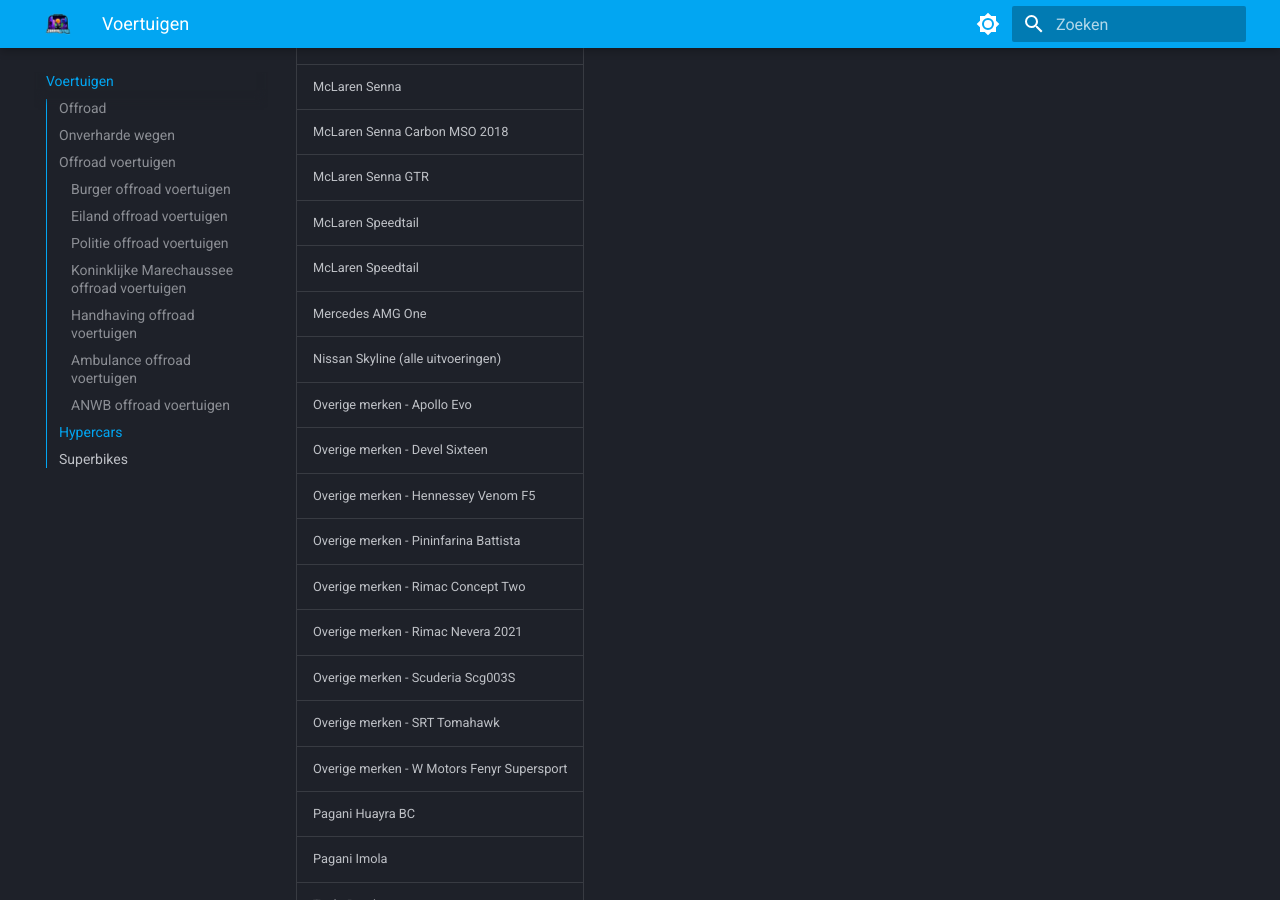
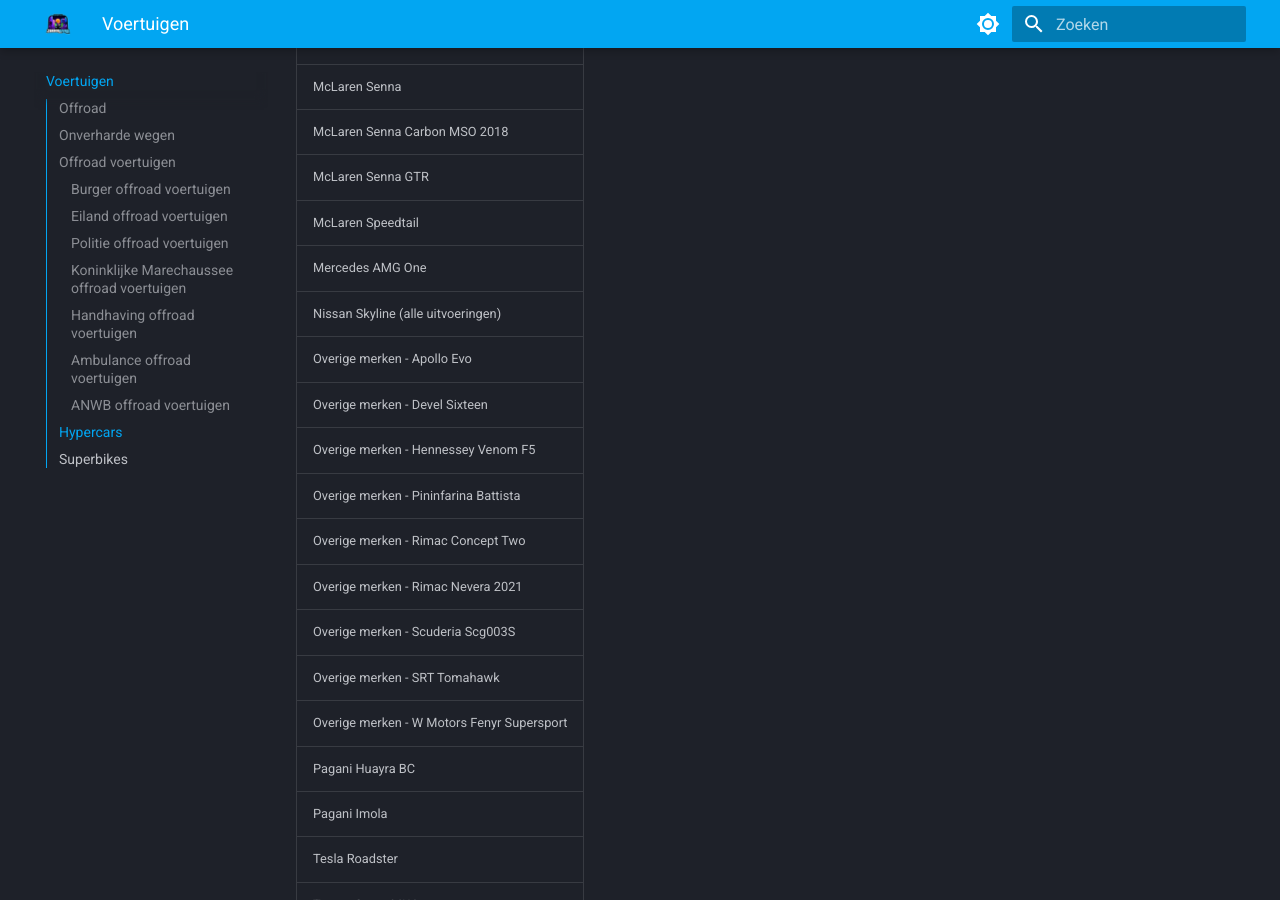
Before and after one commit to ZuiderStad-RP/regels, an MkDocs documentation site: the page built from docs/voertuigen.md, in a window 1280 px wide and 900 px high, scrolled down 9334 px. Built offline with MkDocs 1.6.1 and Material for MkDocs 9.7.7, drawn with Linux system fonts in a browser that asks for light colours.

Commit message:
Update voertuigen.md

```diff
--- a/docs/voertuigen.md
+++ b/docs/voertuigen.md
@@ -217,7 +217,6 @@
  <tr><td>McLaren Senna Carbon MSO 2018</td></tr>
  <tr><td>McLaren Senna GTR</td></tr>
  <tr><td>McLaren Speedtail</td></tr>
- <tr><td>McLaren Speedtail</td></tr>
  <tr><td>Mercedes AMG One</td></tr>
  <tr><td>Nissan Skyline (alle uitvoeringen)</td></tr>
  <tr><td>Overige merken - Apollo Evo</td></tr>
```
